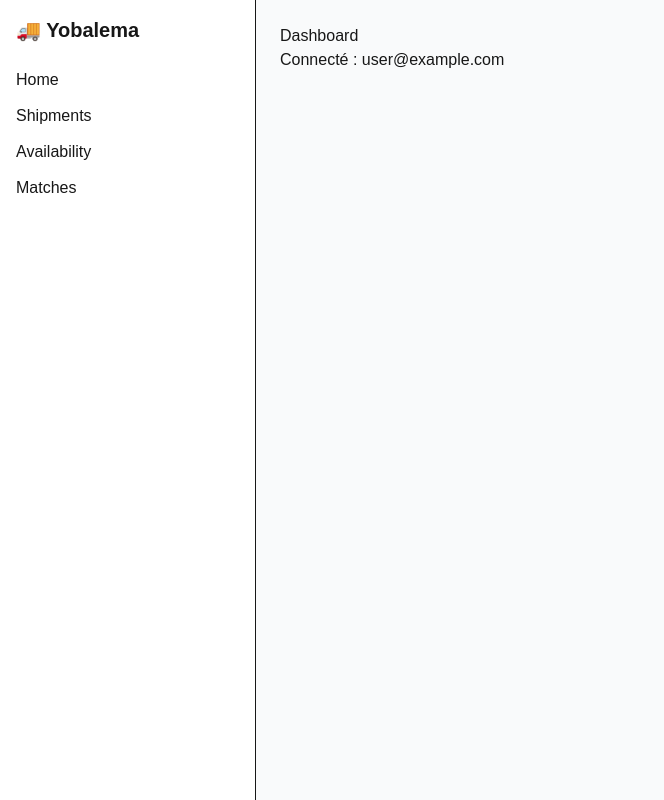
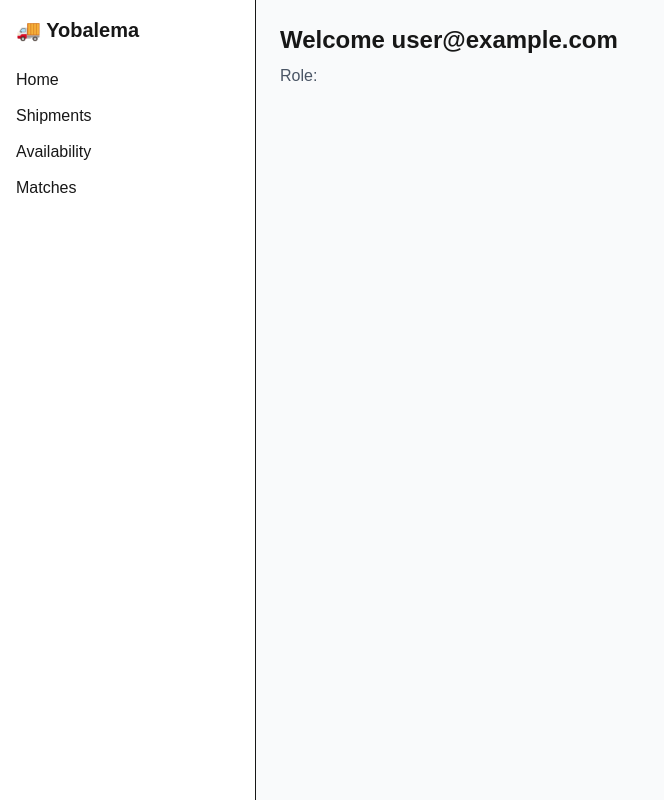
Before and after one commit to cherif-it/yobalema_mvp, a Next.js app: page /dashboard in a window 1280 px wide. Shown: the whole page, without its empty margins (0-664 px from the left). Built offline with nearby package versions, Linux system fonts and the light colour scheme; no server answers; sample sign-in values are in the browser's storage.

Commit message:
add app/dashboard/page.tsx

```diff
--- a/app/dashboard/page.tsx
+++ b/app/dashboard/page.tsx
@@ -1,24 +1,27 @@
 "use client";
 
 import { useSession } from "next-auth/react";
+import { useRouter } from "next/navigation";
 
-export default function Dashboard() {
+export default function DashboardHome() {
   const { data: session, status } = useSession();
+  const router = useRouter();
 
-  if (status === "loading") {
-    return <div>Chargement...</div>;
-  }
+  if (status === "loading") return <p>Loading...</p>;
 
   if (!session) {
-    return <div>Non connecté</div>;
+    router.push("/login");
+    return null;
   }
 
   return (
     <div>
-      <h1>Dashboard</h1>
+      <h1 className="text-2xl font-bold">
+        Welcome {session.user?.email}
+      </h1>
 
-      <p>
-        Connecté : {session.user?.email}
+      <p className="text-gray-600 mt-2">
+        Role: {(session.user as any)?.role}
       </p>
     </div>
   );
```
